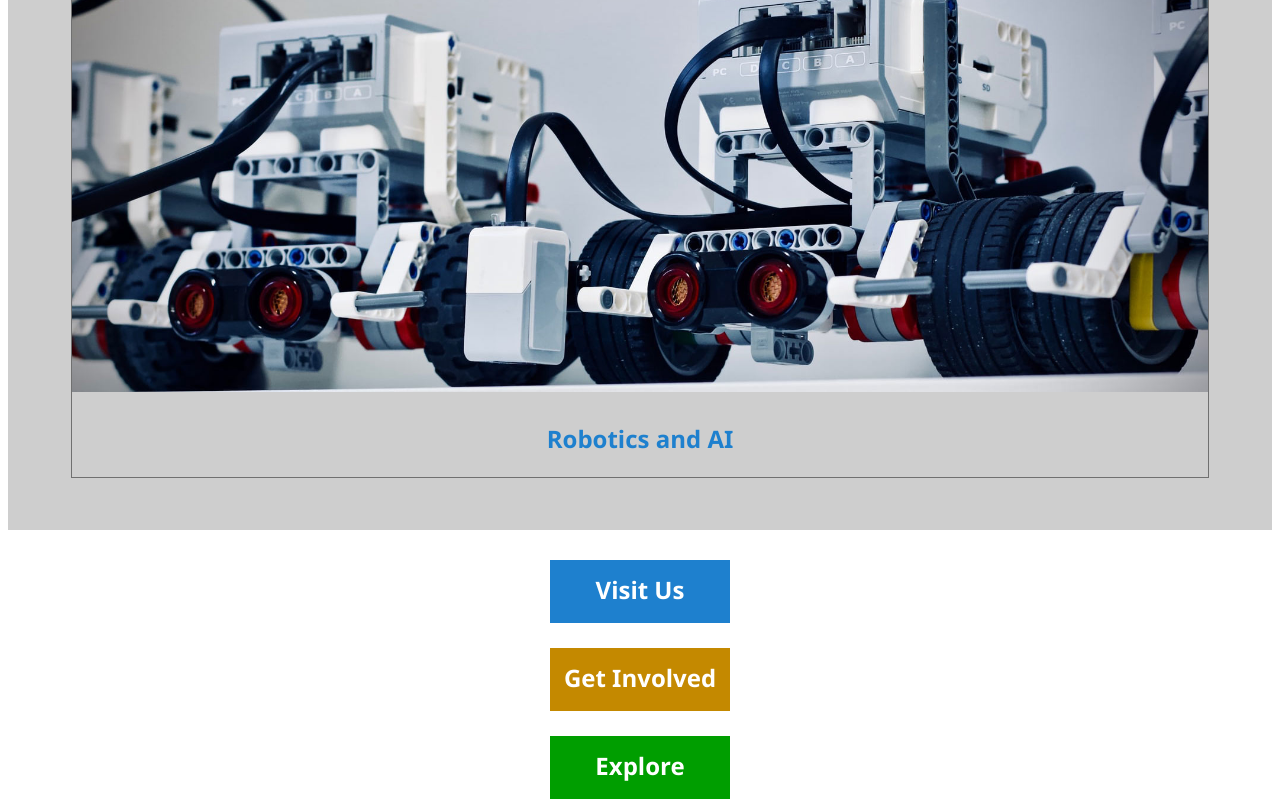
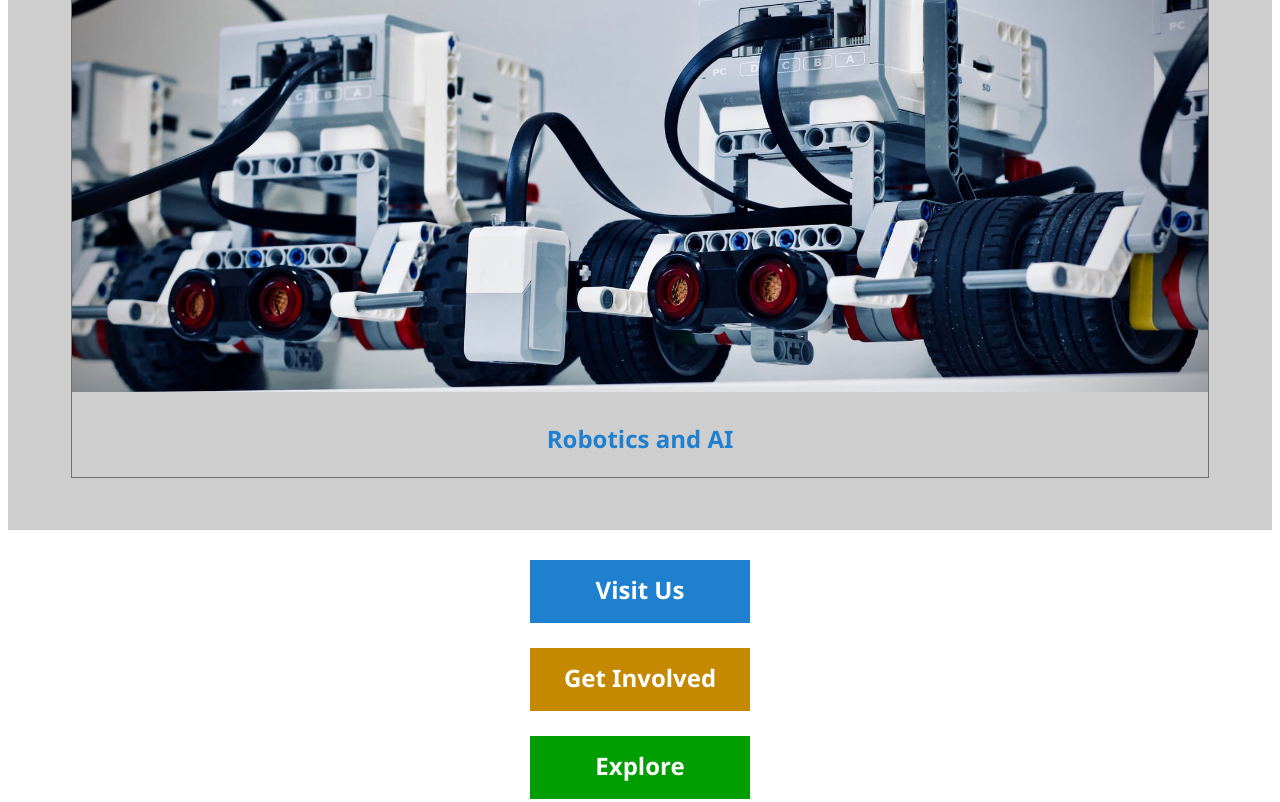
Before and after one commit to TomAnKing/Community-Science-Museum, a plain HTML site: page index.html in a window 1280 px wide. Shown: the part 4715-5517 px from the top of the page. Drawn offline with Linux system fonts and the light colour scheme.

Commit message:
229 width

```diff
--- a/Styles/index.css
+++ b/Styles/index.css
@@ -101,7 +101,7 @@ a {
   margin-left: auto;
   margin-right: auto;
   margin-top: 30px;
-  width: 180px;
+  width: 220px;
   height: 50px;
   background-color: #1e80ce;
   text-align: center;
@@ -120,7 +120,7 @@ a {
   text-align: center;
   margin-top: 25px;
   padding-top: 13px;
-  width: 180px;
+  width: 220px;
   height: 50px;
   background-color: #c48900;
 }
@@ -136,7 +136,7 @@ a {
   margin-right: auto;
   margin-top: 25px;
   margin-bottom: 40px;
-  width: 180px;
+  width: 220px;
   height: 50px;
   text-align: center;
   padding-top: 13px;
```
